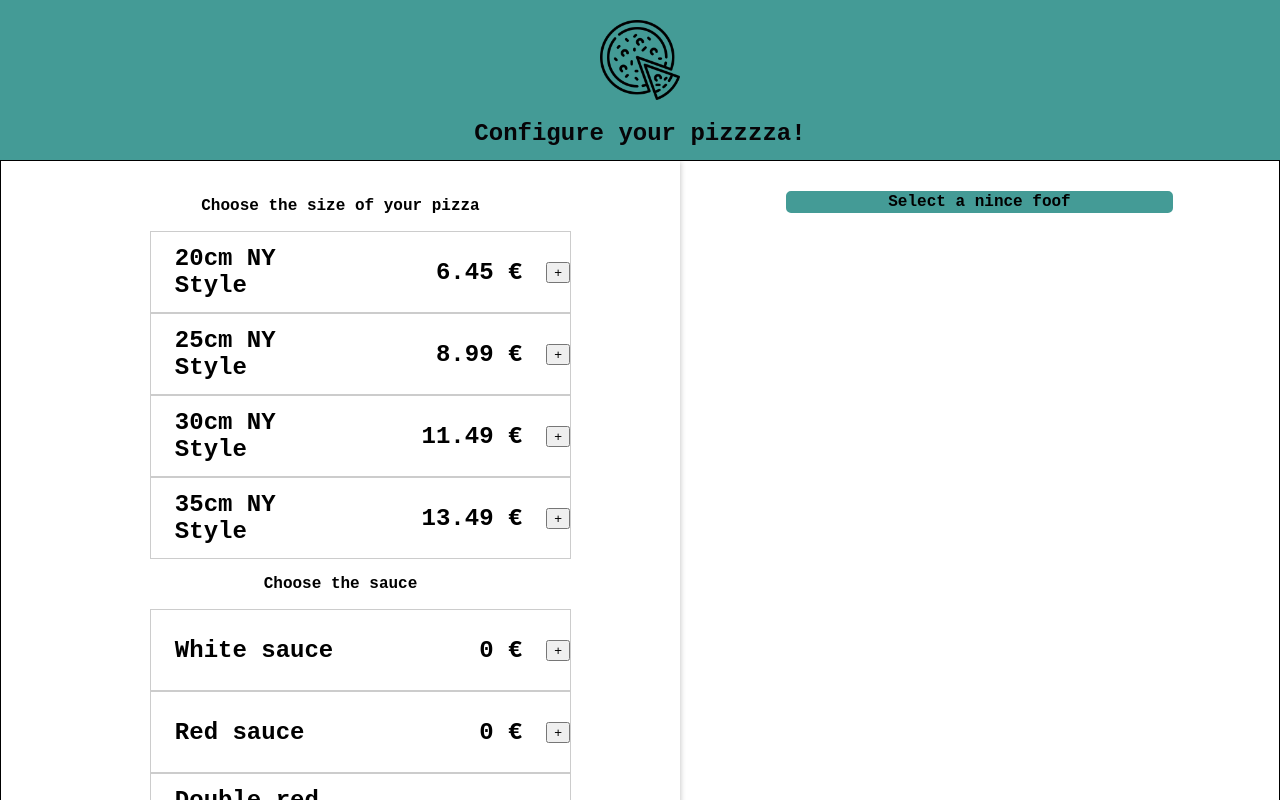
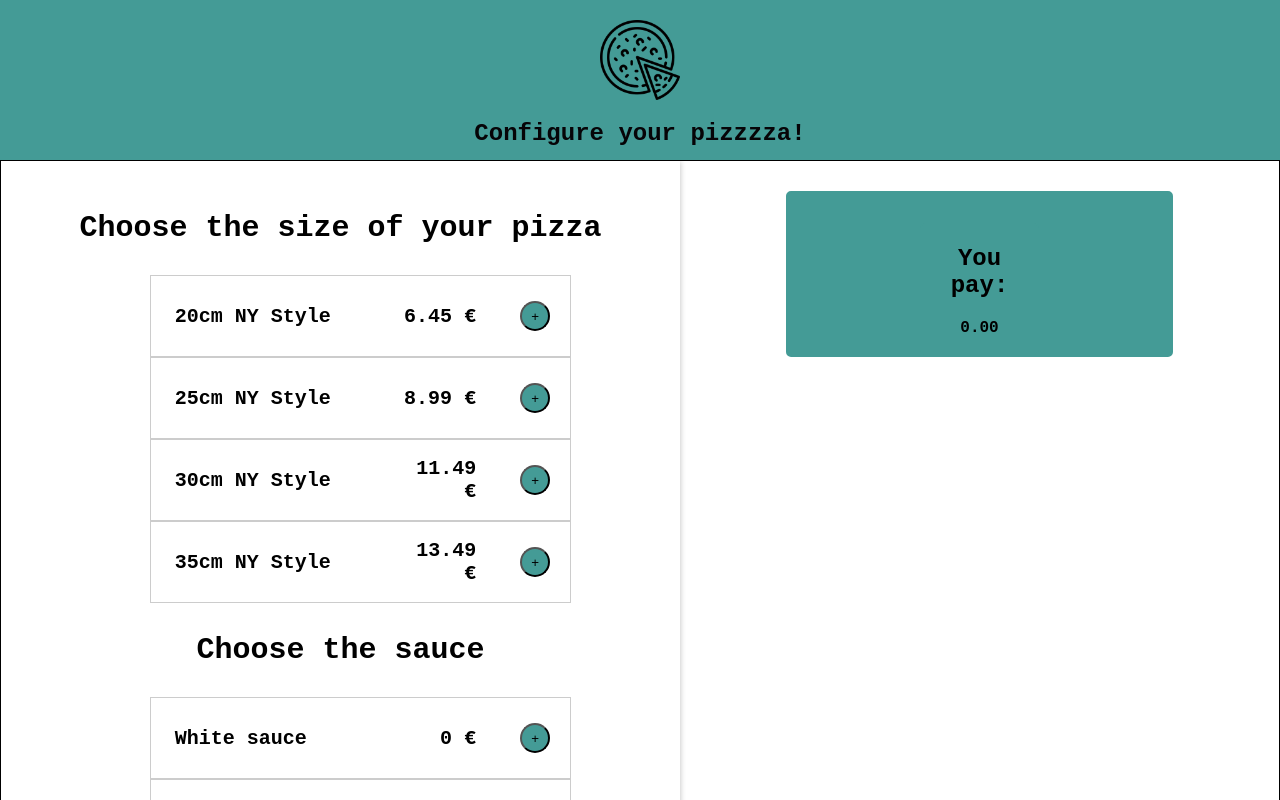
Before and after one commit to Panduss/Pizzzza, a React (Create React App) app: page / in a window 1280 px wide. Shown: the top 800 px of the page. Built offline with nearby package versions, Linux system fonts and the light colour scheme.

Commit message:
working total counting FINALLY

```diff
--- a/src/components/MainPage.css
+++ b/src/components/MainPage.css
@@ -8,6 +8,7 @@
     padding: 20px;
     box-shadow: 1px 1px 5px rgba(0,0,0, 0.2);
     font-family: 'Courier New', Courier, monospace;
+    font-size: 30px;
     font-weight: bold;
     float:left;
   }
@@ -24,9 +25,9 @@
   font-weight: bold;
 }
 
-/* .showPrice div {
-  font-style: white;
-} */
+.showPrice p.price {
+  font-style: gold;
+}
 
 ul {
     list-style: none;
--- a/src/components/MainPage.js
+++ b/src/components/MainPage.js
@@ -3,8 +3,11 @@ import { Component } from 'react';
 import PizzaBase from '../containers/Base'
 import PizzaSauce from '../containers/Sauce'
 import PizzaTopping from '../containers/Topping'
-import Price from '../containers/Price'
+import PriceShow from '../containers/Price'
 import './MainPage.css'
+import { bindActionCreators } from 'redux';
+import { connect } from 'react-redux';
+// import { removeItem } from '../actions/cart'
 
 
 export default class App extends Component {
@@ -17,53 +20,27 @@ export default class App extends Component {
                     <p>Choose the sauce</p>
                     <PizzaSauce />
                     <p>Choose toppings (3 max)</p>
+                    <p> To start over the pizza topping selection, click here!</p>
+
                     <PizzaTopping />
                 </div>
                 <div className="showPrice">
-                    <Price />
+                    <PriceShow />
                 </div>
             </div>
         )
     }
 }
 
+// function mapStateToProps(state) {
+//     return {
+//       topping: state.topping
+//     }
+//   }
 
+// function mapDispatchToProps(dispatch) {
 
+//     return bindActionCreators({ reset: reset }, dispatch)
+//   }
 
-
-// import React, { PureComponent } from 'react'
-// // import Base from '../components/Base'
-// import Sauce from '../containers/Sauce'
-// import Topping from '../containers/Topping'
-// import { connect } from 'react-redux'
-// import './MainPage.css'
-
-
-// export default class Food extends PureComponent {
-//   render() {
-//     const { bases, sauces, toppings } = this.props
-
-//     return (
-//     <div className="allFoodbox">
-//     {/* <p>Choose the size of your pizza</p>
-//         <ul className ="foodbox">
-//             {bases.map((base, index) => (
-//             <Base key={index} { ...base } />
-//             ))}
-//         </ul> */}
-//         <p>Choose the sauce</p>
-//         <ul className ="foodbox">
-//             {sauces.map((sauce, index) => (
-//             <Sauce key={index} { ...sauce } />
-//             ))}
-//         </ul>
-//         <p>Choose toppings (3 max)</p>
-//         <ul className ="foodbox">
-//             {toppings.map((topping, index) => (
-//             <Topping key={index} { ...topping } />
-//             ))}
-//         </ul>
-//     </div>
-//     )
-//   }
-// }
+// export default connect(null, mapDisptachToProps)(App)
--- a/src/containers/Base.js
+++ b/src/containers/Base.js
@@ -16,7 +16,7 @@ class PizzaBase extends Component {
         className="Foodbox">
         <p className="name">{item.name} </p>
         <p className="price">{item.price} €</p>
-        <button className="button" onClick={() => this.props.addBase(item)}>+</button>
+        <button className="check" onClick={() => this.props.addBase(item)}>+</button>
         </li>
       )
     })
--- a/src/containers/Price.js
+++ b/src/containers/Price.js
@@ -1,32 +1,30 @@
-import React, {Component} from 'react'
+
+import React, { PureComponent } from 'react'
 import { connect } from 'react-redux'
 
-
-class PriceShow extends Component {
-
-    // totalPrice() {
-    // const basePrice = (thisprops.base ? pizza)
-
-    // }
-    render() {
-        if(!this.props.cart) {
-            return <div>Select a nince foof</div>
-        }
-
-        return (
-            <div>
-                <h3>You pay:</h3>
-                {/* <TotalPrice /> */}
-            </div>
-        )
+class TotalPrice extends PureComponent {
+    pizzaPrice() {
+        const basePrice = (this.props.base ? this.props.base : 0)
+        const saucePrice = (this.props.sauce ? this.props.sauce : 0)
+        const toppingPrice = ((this.props.toppings).length * 0.5)
+        return parseFloat(basePrice + saucePrice + toppingPrice).toFixed(2)
     }
+render() {
+    return (
+        <div className="showPrice">
+            <h2>You pay: </h2>
+            <p className="price">{this.pizzaPrice()}</p>
+        </div>
+    )
+}
 }
 
 function mapStateToProps(state) {
     return {
-    cart: state.cart
-
+        base: state.choseBase,
+        sauce: state.choseSauce,
+        toppings: state.choseTopping,
     }
 }
 
-export default connect(mapStateToProps)(PriceShow)
+export default connect(mapStateToProps)(TotalPrice)
--- a/src/containers/Sauce.js
+++ b/src/containers/Sauce.js
@@ -15,7 +15,7 @@ class PizzaSauce extends Component {
         className="Foodbox">
         <p className="name">{item.name} </p>
         <p className="price">{item.price} €</p>
-        <button className="button" onClick={() => this.props.addSauce(item)}>+</button>
+        <button className="check" onClick={() => this.props.addSauce(item)}>+</button>
         </li>
       )
     })
--- a/src/containers/Topping.js
+++ b/src/containers/Topping.js
@@ -3,10 +3,20 @@ import React, { Component } from 'react'
 import './pizzaConfig.css'
 import './AddItemButton.css'
 import { connect } from 'react-redux'
-import { addTopping } from '../actions/cart'
+import { addTopping, removeItem } from '../actions/cart'
 import { bindActionCreators } from 'redux';
 
+
 class PizzaTopping extends Component {
+
+  // handleChange = (event) => {
+  //   if (event.target.checked) {
+  //      state.dispatch(addTopping(event.target.value))
+  //   } else {
+  //       state.dispatch(removeItem(event.target.value))
+  //   }
+  // }
+
   renderList() {
     return this.props.topping.map((item) => {
       return (
@@ -20,6 +30,9 @@ class PizzaTopping extends Component {
       )
     })
   }
+
+  // <button className="check" onClick={() => this.props.addTopping(item)}>+</button>
+  // <button className="button" onClick={() => this.props.removeItem(item)}>-</button>
 
   render() {
     return (
@@ -36,7 +49,8 @@ function mapStateToProps(state) {
 }
 
 function mapDispatchToProps(dispatch) {
-  return bindActionCreators({ addTopping: addTopping }, dispatch)
+  return bindActionCreators({ addTopping: addTopping,
+                              removeItem: removeItem }, dispatch)
 }
 
 export default connect(mapStateToProps, mapDispatchToProps)(PizzaTopping)
--- a/src/containers/pizzaConfig.css
+++ b/src/containers/pizzaConfig.css
@@ -12,14 +12,6 @@ li.Foodbox {
 
   }
 
-  /* li.Foodbox {
-    width: 300px;
-    margin: 30px auto;
-    padding: 0;
-    box-shadow: 1px 1px 5px rgba(0,0,0, 0.2);
-
-  } */
-
 ul {
     list-style: none;
   }
@@ -28,7 +20,7 @@ li.Foodbox p {
     flex: 1;
     padding: 12px 24px;
     text-align: left;
-    font-size: 150%;
+    font-size: 20px;
   }
 
 li.Foodbox p.name {
@@ -38,56 +30,17 @@ li.Foodbox p.name {
   }
 
 li.Foodbox p.price {
-    max-width: 30%;
+    max-width: 20%;
     text-align: right;
   }
 
-li.Foodbox input {
-  max-width: 10%;
-  margin: 10px 10px 10px 10px;
+li.Foodbox button.check {
+  margin: 20px 20px 20px 20px;
+  padding: auto;
+  width: 30px;
+  height: 30px;
+  max-height: 40px;
+  max-width: 40px;
+  border-radius: 50%;
+  background-color: rgb(68, 155, 150)
 }
-
-
-
-/*
-  li.Base {
-    display: flex;
-    align-content: space-between;
-    align-items: center;
-    border: 1px solid #ccc;
-  }
-
-  li.Base p {
-    flex: 1;
-    padding: 12px 24px;
-    font-size: 150%;
-  }
-
-  li.Base span.item {
-    font-weight: bold;
-  }
-
-  li.Base span.price {
-    max-width: 50px;
-  }
-
-  li.Base {
-    display: flex;
-    align-content: space-between;
-    align-items: center;
-    border: 1px solid #ccc;
-  }
-
-  li.Base p {
-    flex: 1;
-    padding: 12px 24px;
-    font-size: 150%;
-  }
-
-  li.Base span.item {
-    font-weight: bold;
-  }
-
-  li.Base span.price {
-    max-width: 50px;
-  } */
--- a/src/reducers/choseBase.js
+++ b/src/reducers/choseBase.js
@@ -5,12 +5,20 @@ import { ADD_BASE } from '../actions/cart'
 export const choseBase = (state = [], action = {} ) => {
     switch (action.type) {
         case 'ADD_BASE' :
-            if (state.length < 1) {
-                return state.concat(action.payload.price)
-            } else {
-                window.alert("You can only pick 1 base for your pizza!")
-            }
-                break;
-            }
-            return state;
+                return action.payload.price
+        }
+        return state;
 }
+
+// export const choseBase = (state = [], action = {} ) => {
+//     switch (action.type) {
+//         case 'ADD_BASE' :
+//             if (state.length < 1) {
+//                 return state.concat(action.payload.price)
+//             } else {
+//                 window.alert("You can only pick 1 base for your pizza!")
+//             }
+//                 break;
+//             }
+//             return state;
+// }
--- a/src/reducers/choseSauce.js
+++ b/src/reducers/choseSauce.js
@@ -4,12 +4,7 @@ import { ADD_SAUCE } from '../actions/cart'
 export const choseSauce = (state = [], action = {} ) => {
     switch (action.type) {
             case 'ADD_SAUCE' :
-                if (state.length < 1) {
-                    return state.concat(action.payload.price)
-                } else {
-                    window.alert("You can only pick 1 sauce! Or chose Mix it up!")
-                }
-                break;
+                    return action.payload.price
                 }
                 return state;
             }
--- a/src/reducers/choseTopping.js
+++ b/src/reducers/choseTopping.js
@@ -9,8 +9,11 @@ export const choseTopping = (state = [], action = {} ) => {
                     return state.concat(action.payload.price)
                 } else {
                     window.alert("You can only pick 3 toppings!")
+                    return state
                 }
-    break;
-    }
+            case 'REMOVE' :
+            return state - action.payload.price
+        default:
         return state;
     }
+}
```
Lines whose indentation alone changed are shown as unchanged.
